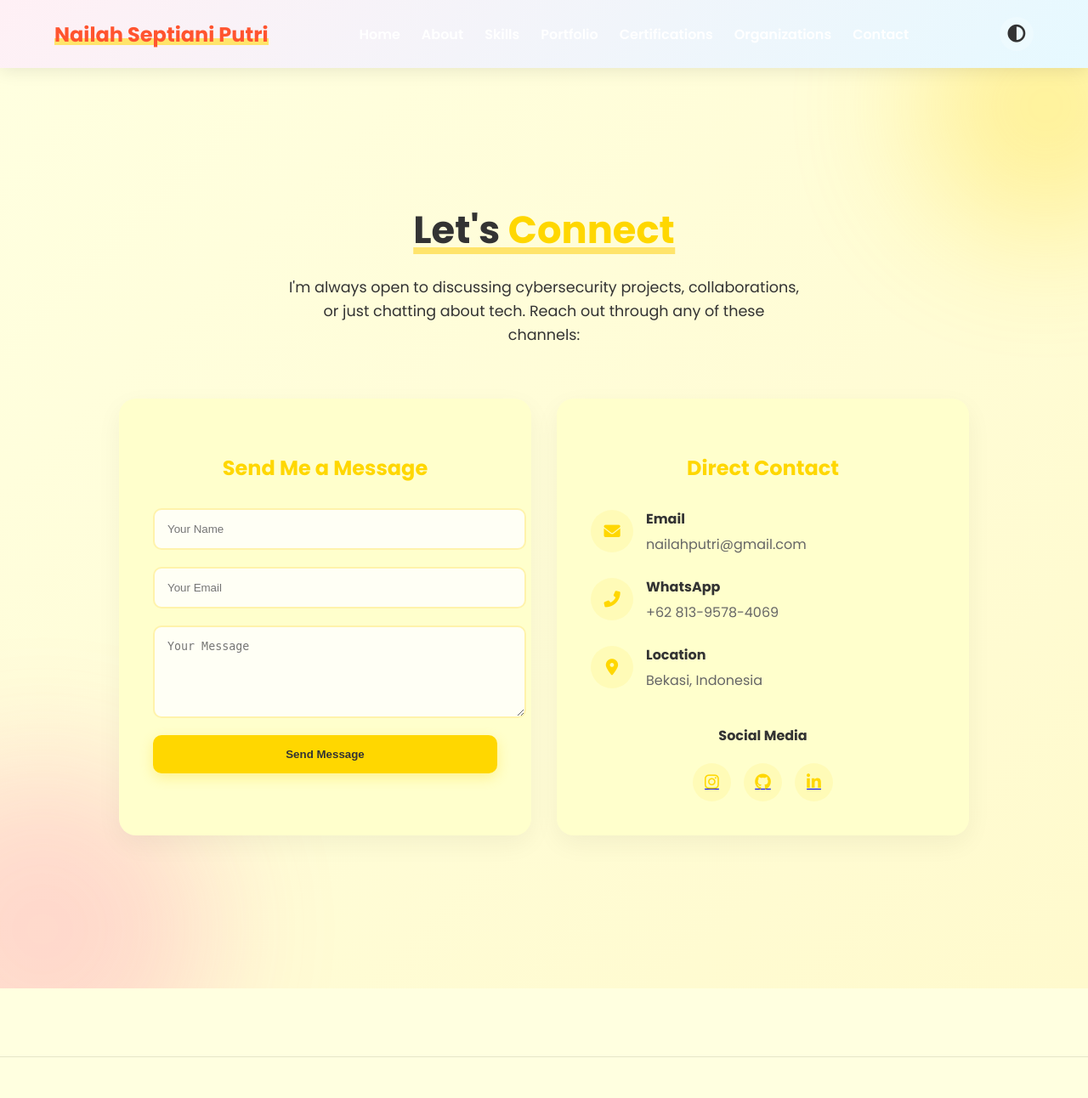
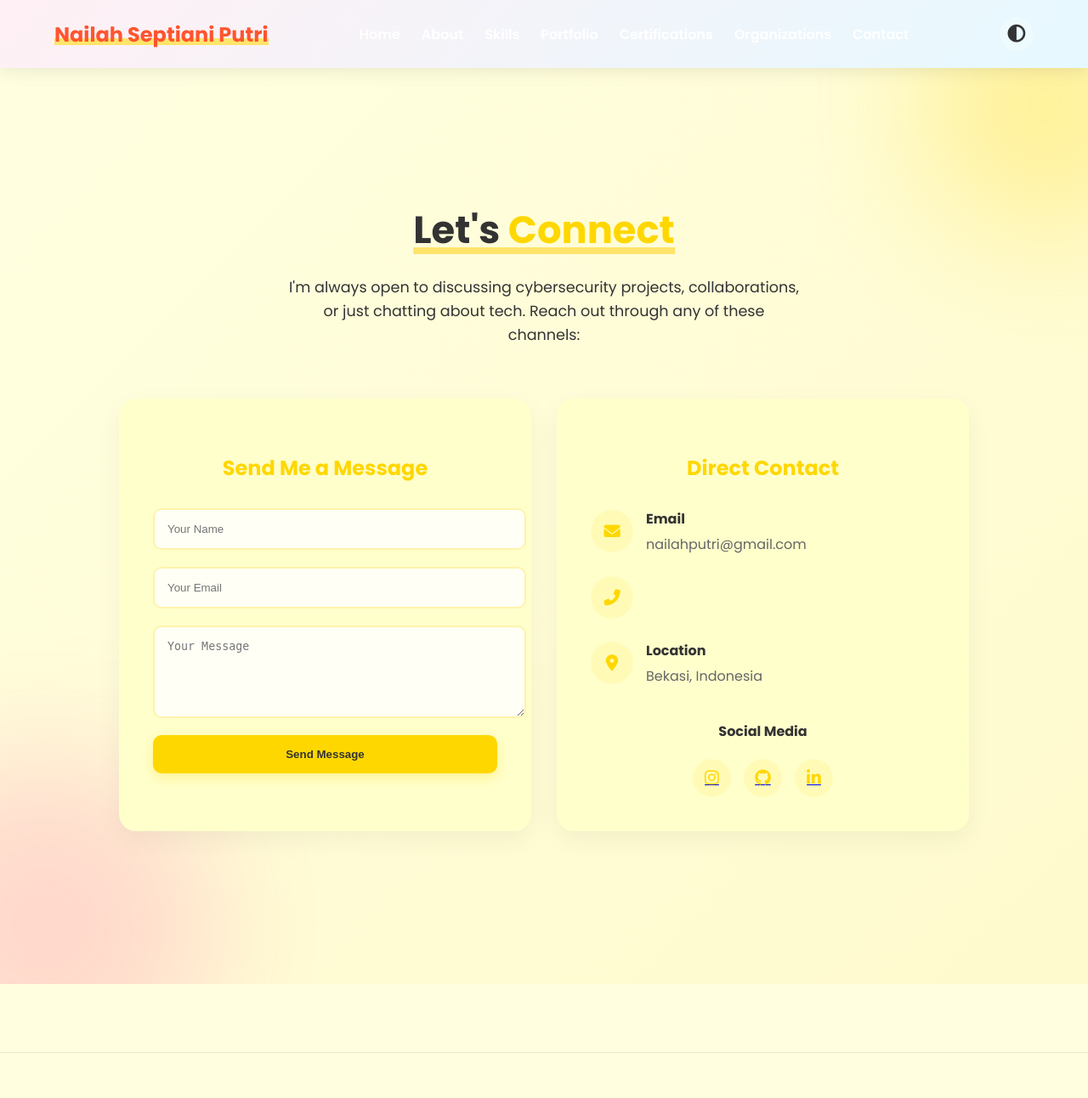
Before and after one commit to croissanat/putrinailah, a Flask app: page /contact in a window 1280 px wide. Shown: the top 1292 px of the page at 85% size. Run offline with Flask 3, Linux system fonts and the light colour scheme.

Commit message:
Update contact.html

```diff
--- a/templates/contact.html
+++ b/templates/contact.html
@@ -55,10 +55,6 @@
           <div style="display: flex; align-items: center; gap: 15px;">
             <div style="width: 50px; height: 50px; background: rgba(255, 215, 0, 0.1); border-radius: 50%; display: flex; align-items: center; justify-content: center;">
               <i class="fas fa-phone-alt" style="font-size: 1.2rem; color: #ffd700;"></i>
-            </div>
-            <div>
-              <h4 style="margin: 0 0 5px 0; color: #333;">WhatsApp</h4>
-              <a href="https://wa.me/6281395784069" style="color: #666; text-decoration: none;">+62 813-9578-4069</a>
             </div>
           </div>
           <div style="display: flex; align-items: center; gap: 15px;">
```
